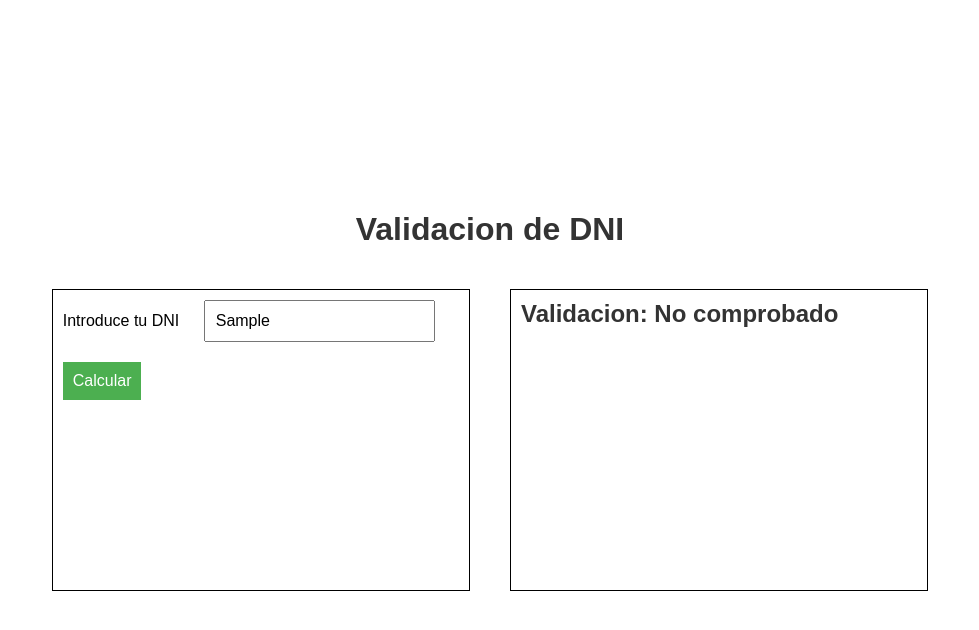
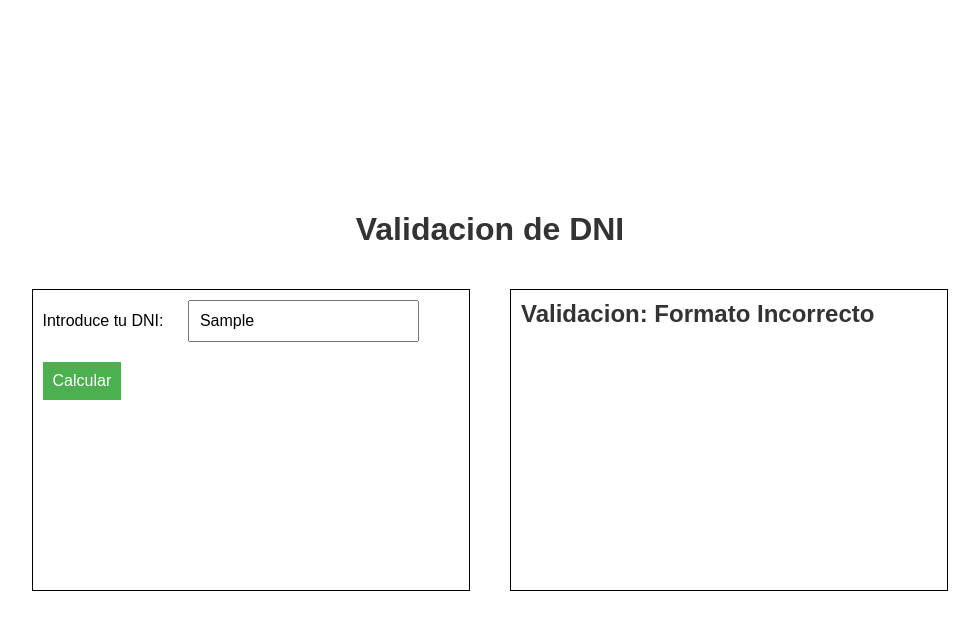
Before and after one commit to DavidEguaras/JS, a plain HTML site: page tareas/tarea005/index.html in a window 1280 px wide. Both pictures are taken after typing "Sample" into the empty fields and a click on the button "Calcular". Shown: the whole page, without its empty margins (150-1129 px from the left). Drawn offline with Linux system fonts and the light colour scheme.

Commit message:
tarea005done

```diff
--- a/tareas/tarea005/index.html
+++ b/tareas/tarea005/index.html
@@ -10,7 +10,7 @@
     <h1>Validacion de DNI</h1>
     <div style="display: flex;">
         <div class="divSquare">
-            <label for="dni">Introduce tu DNI</label>
+            <label for="dni">Introduce tu DNI:</label>
             <input type="text" id="dni">
             <button onclick="validarDNI()">Calcular</button>
         </div>
--- a/tareas/tarea005/js/index.js
+++ b/tareas/tarea005/js/index.js
@@ -8,13 +8,14 @@ Prueba la función en la consola con tu DNI*/
 function validarDNI() {
     // Obtiene el valor del input
     const dniInput = document.getElementById('dni').value;
+    const validacionTexto = document.getElementById('validacionTexto');
 
     // Elimina espacios y convierte a mayúsculas
     const dni = dniInput.replace(/\s/g, '').toUpperCase();
 
     // Verifica que el DNI tiene 9 caracteres (8 números + 1 letra)
     if (dni.length !== 9) {
-        alert('Formato de DNI incorrecto');
+        validacionTexto.textContent='Validacion: Formato Incorrecto';
         return;
     }
 
@@ -29,12 +30,10 @@ function validarDNI() {
     const resto = parseInt(numeros) % 23;
     const letraCorrecta = letras.charAt(resto);
 
-
-    const validacionTexto = document.getElementById('validacionTexto');
     // Verifica si la letra ingresada es correcta
     if (letra === letraCorrecta) {
         validacionTexto.textContent='Validacion: DNI Correcto';
     } else {
-        validacionTexto.textContent='Validacion: DNI Correcto';
+        validacionTexto.textContent='Validacion: DNI Incorrecto';
     }
 }
```
